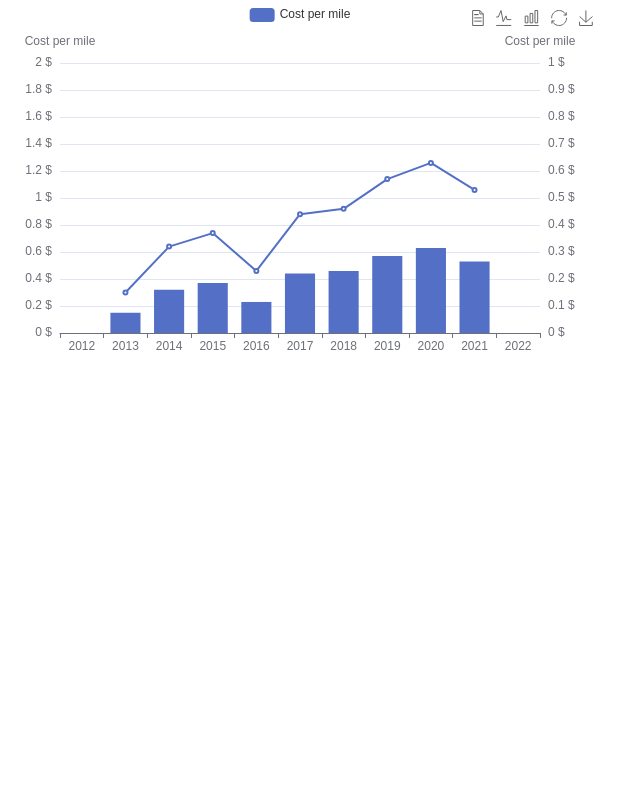
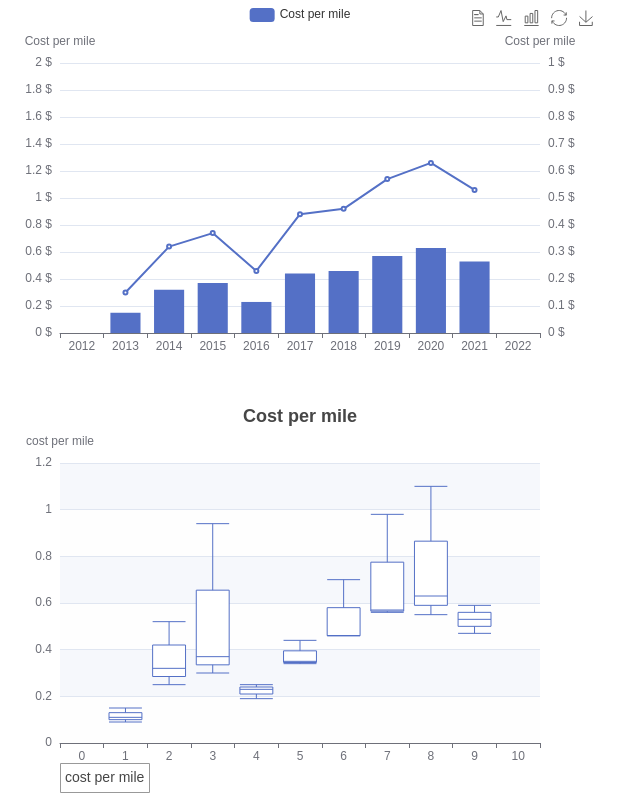
Before and after one commit to nooneswarup/cost-per-mile-analysis, a website: page index.html in a window 1280 px wide. Shown: the part 397-1200 px from the top of the page, without its empty margins (0-640 px from the left). Before the commit the page ends 800 px from the top, so only its background shows below. Drawn offline with nearby package versions, Linux system fonts and the light colour scheme.

Commit message:
added boxplot

```diff
--- /dev/null
+++ b/boxplot.js
@@ -0,0 +1,100 @@
+var dom = document.getElementById('chart-container-3');
+var myChart = echarts.init(dom, null, {
+  renderer: 'canvas',
+  useDirtyRect: false
+});
+var app = {};
+
+var option;
+
+option = {
+  title: [
+    {
+      text: 'Cost per mile',
+      left: 'center'
+    },
+    {
+      text: 'cost per mile',
+      borderColor: '#999',
+      borderWidth: 1,
+      textStyle: {
+        fontWeight: 'normal',
+        fontSize: 14,
+        lineHeight: 20
+      },
+      left: '10%',
+      top: '90%'
+    }
+  ],
+  dataset: [
+    {
+      // prettier-ignore
+      source: [
+                [],
+                [0.15, 0.09, 0.11],
+                [0.32, 0.52, 0.25],
+                [0.37, 0.94, 0.30],
+                [0.23, 0.25, 0.19],
+                [0.44, 0.34, 0.35],
+                [0.46, 0.70, 0.46],
+                [0.57, 0.98, 0.56],
+                [0.63, 1.10, 0.55],
+                [0.53, 0.59, 0.47],
+                []
+            ]
+    },
+    {
+      transform: {
+        type: 'boxplot',
+        config: { itemNameFormatter: '{value}' }
+      }
+    },
+    {
+      fromDatasetIndex: 1,
+      fromTransformResult: 1
+    }
+  ],
+  tooltip: {
+    trigger: 'item',
+    axisPointer: {
+      type: 'shadow'
+    }
+  },
+  grid: {
+    left: '10%',
+    right: '10%',
+    bottom: '15%'
+  },
+  xAxis: {
+    type: 'category',
+    // data: ['4', '3', '2', '1', '','5','7','8'],
+    boundaryGap: true,
+    nameGap: 30,
+    splitArea: {
+      show: false
+    },
+    splitLine: {
+      show: false
+    }
+  },
+  yAxis: {
+    type: 'value',
+    name: 'cost per mile',
+    splitArea: {
+      show: true
+    }
+  },
+  series: [
+    {
+      name: 'boxplot',
+      type: 'boxplot',
+      datasetIndex: 1
+    }
+  ]
+};
+
+if (option && typeof option === 'object') {
+  myChart.setOption(option);
+}
+
+window.addEventListener('resize', myChart.resize);
--- a/index.html
+++ b/index.html
@@ -11,8 +11,10 @@
 <body>
   <div id="chart-container" style="width: 600px;height:400px;"></div>
   <div id="chart-container-2" style="width: 600px;height:400px;"></div>
+  <div id="chart-container-3" style="width: 600px;height:400px;"></div>
   <script src="https://fastly.jsdelivr.net/npm/echarts@5.4.0/dist/echarts.min.js"></script>
   <script type="text/javascript" src="barplot.js"></script>
   <script type="text/javascript" src="barplot2.js"></script>
+  <script type="text/javascript" src="boxplot.js"></script>
 </body>
 </html>
```
